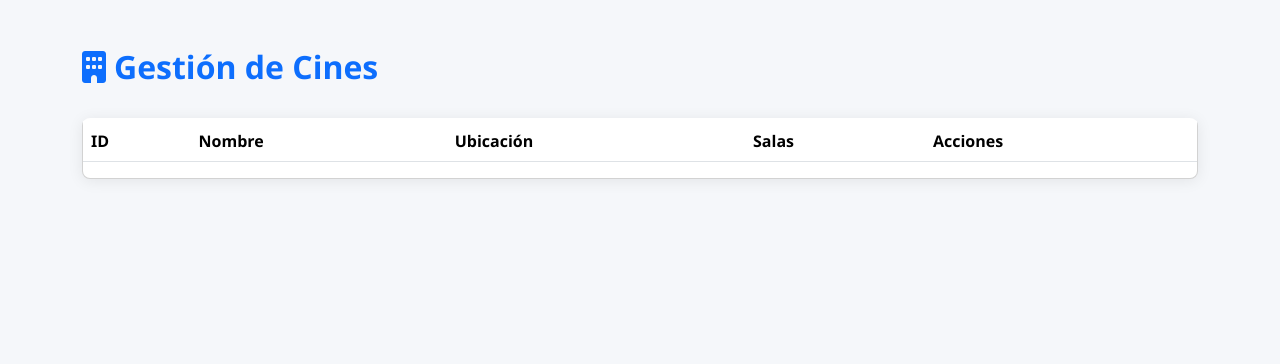
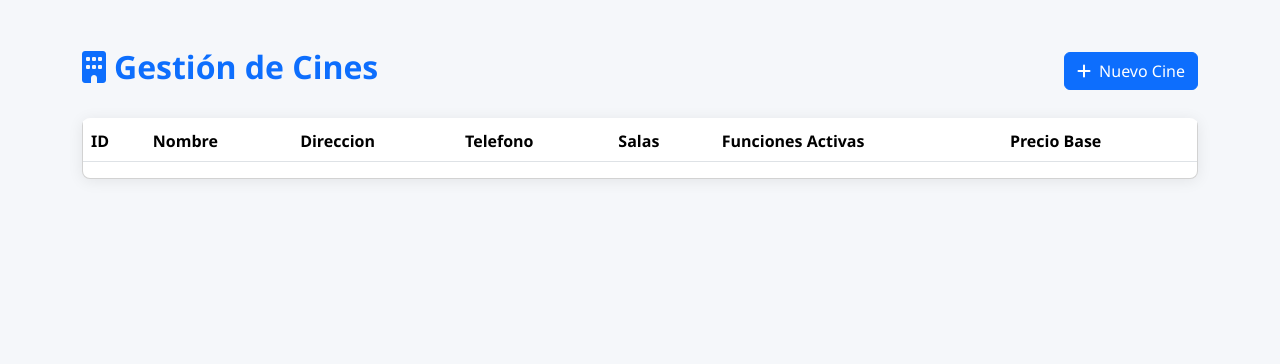
Before and after one commit to Draklob/FlaskCine, a Flask app: page /admin/cines in a window 1280 px wide. Shown: the part 56-420 px from the top of the page. Run offline with Flask 3, Linux system fonts and the light colour scheme; data that the repository does not hold is empty.

Commit message:
Ya muestra todo bien en el dashboard.
Algun error hay que no esta insertando los cines, con el metodo get y post.

```diff
--- a/app.py
+++ b/app.py
@@ -13,6 +13,7 @@ def iniciar_base_datos():
     #listar_base_datos()
 
 app = Flask(__name__)
+app.secret_key = '716f1373b77d0ac5498ee3d9ad8888875b1df7ffe57afc362b915bd'
 CORS(app)
 
 @app.route("/api/info_peli/<int:id_pelicula>")
--- a/routes/admin_routes.py
+++ b/routes/admin_routes.py
@@ -6,6 +6,30 @@ from flask_caching import Cache
 from crear_datos_cine import conectar_base_datos_cine
 
 cache = Cache()
+
+def insertar_registro(tabla, datos: dict):
+    try:
+        conexion = conectar_base_datos_cine()
+        cursor = conexion.cursor()
+
+        columnas = ', '.join(datos.keys())
+        placeholders = ', '.join(['%s'] * len(datos))
+        print("Insertando cine...")
+        print(datos)
+        query = f"INSERT INTO {tabla} ({columnas}) VALUES ({placeholders})"
+        cursor.execute(query, datos.values())
+        conexion.commit()
+        return cursor.lastrowid
+
+    except Exception as e:
+        print(f"Error: {e}")
+        return None
+
+    finally:
+        if conexion.is_connected():
+            print("Cine agregado!!")
+            cursor.close()
+            conexion.close()
 
 def conectar_base_datos_con_SQL(sql):
     conexion = conectar_base_datos_cine()
@@ -34,17 +58,18 @@ def get_peliculas_cache():
 def get_funciones_cache():
     sql = """
         SELECT
-        p.titulo,
-        GROUP_CONCAT(CONCAT(s.numero, ' a las ', TIME_FORMAT(f.fecha_hora,'%H:%i')) ORDER BY f.fecha_hora ASC SEPARATOR '; ') AS horarios
-    FROM
-        cines c
-        INNER JOIN salas s ON c.id_cine = s.id_cine
-        INNER JOIN funciones f ON s.id_sala = f.id_sala
-        INNER JOIN peliculas p ON f.id_pelicula = p.id_pelicula
-    GROUP BY
-        p.id_pelicula, p.titulo, p.duracion
-    ORDER BY
-        p.año, p.titulo, MIN(f.fecha_hora);
+            c.nombre,
+            p.titulo,
+            GROUP_CONCAT(CONCAT(s.numero, ' a las ', TIME_FORMAT(f.fecha_hora,'%H:%i')) ORDER BY f.fecha_hora ASC SEPARATOR '; ') AS horarios
+        FROM
+            cines c
+            INNER JOIN salas s ON c.id_cine = s.id_cine
+            INNER JOIN funciones f ON s.id_sala = f.id_sala
+            INNER JOIN peliculas p ON f.id_pelicula = p.id_pelicula
+        GROUP BY
+            c.id_cine ,p.id_pelicula, p.titulo, p.duracion
+        ORDER BY
+            c.nombre, MIN(f.fecha_hora), p.titulo, p.año;
     """
     funciones = conectar_base_datos_con_SQL(sql)
 
@@ -65,60 +90,86 @@ def get_funciones_cache():
             sala = funcion_split[0]
             # Guardamos la hora de la sesion
             hora = funcion_split[1]
-            # Comprobamos que si ya existe, de ser asi le introducimos la siguiente hora de la funcion de esa peli.
-            if funcion.get(sala):
-                funcion[sala].append(hora)
+            if not funcion.get('sala'):
+                funcion['sala'] = sala
+
+            if not funcion.get('hora'):
+                funcion['hora'] = [hora]
             else:
-                # Si aun no existe esa sala registrada, guardamos la sala y la primera hora de esa sala
-                funcion[sala] = [hora]
-
-        print(funcion)
-
-        # Guardamos la sala en la que se reproduce
-        sala = ""
-        # if i < len(sesiones):
-        #     sala = sesiones[i][:7].strip()
-        #
-
-        # salas_horas = {}
-        # for horario in horarios:
-        #     horario = horario.strip()
-        #     if not horario:
-        #         continue
-        #
-        #     partes = horario.split(' a las ')
-        #     if len(partes) != 2:
-        #         continue
-        #
-        #     sala = partes[0].strip()
-        #     hora = partes[1].strip()
-        #
-        #     if sala not in salas_horas:
-        #         salas_horas[sala] = []
-        #     salas_horas[sala].append(hora)
-        # print(salas_horas)
+                funcion['hora'].append(hora)
 
     print(funciones)
 
-    return ""
+    return funciones
 
 @admin_bp.route('/dashboard')
-
 def dashboard():
     return render_template('admin/dashboard.html', cines= get_cines_cache(), pelis= get_peliculas_cache(), funciones= get_funciones_cache(), now = datetime.now())
 
 @admin_bp.route('/cines')
 def cines():
     # Lógica para obtener cines de la base de datos
-    return render_template('admin/cines.html')
+    sql = """
+    SELECT
+        c.id_cine, c.nombre, c.direccion, c.telefono,c.precio_base,
+        COUNT(DISTINCT s.id_sala) AS num_salas,
+        COUNT(DISTINCT f.id_funcion) AS num_funciones
+    FROM
+        cines c
+        LEFT JOIN salas s ON c.id_cine = s.id_cine
+        LEFT JOIN funciones f ON s.id_sala = f.id_sala
+    GROUP BY
+        c.id_cine,
+        c.nombre,
+        c.direccion,
+        c.telefono,
+        c.precio_base
+    ORDER BY
+        c.id_cine;
+    """
+    cines = conectar_base_datos_con_SQL(sql)
 
+    return render_template('admin/cines.html', cines = cines)
+
+@admin_bp.route('/cines/formulario')
+def gestionar_cines():
+    return render_template('admin/form_cines.html')
+
+@admin_bp.route('/cines/nuevo', methods=['GET', 'POST'])
+def nuevo_cine():
+    print(request.method)
+    if request.method == 'POST':
+        nombre = request.form['nombre']
+        direccion = request.form['direccion']
+        telefono = request.form['telefono']
+        precio_base = request.form['precio_base']
+
+        # Validaciones
+        if not nombre or not precio_base:
+            flash('Nombre y precio base son obligatorios', 'danger')
+            return redirect(url_for('cines.nuevo_cine'))
+        try:
+            precio_base = float(precio_base)
+            if precio_base < 0:
+                flash('El precio base no puede ser negativo', 'danger')
+                return redirect(url_for('cines.nuevo_cine'))
+        except ValueError:
+            flash('El precio debe ser un numero valida', 'danger')
+            return redirect(url_for('cines.nuevo_cine'))
+
+        datos_cine = { 'nombre': nombre, 'direccion': direccion, 'telefono': telefono, 'precio_base': precio_base }
+        insertar_registro('cines', datos_cine)
+
+        flash('Cine agregado correctamente', 'success')
+        return redirect(url_for('admin.dashboard'))
+
+    return render_template('admin/form_cines.html')
 
 # Rutas similares para películas y funciones
 @admin_bp.route('/admin/peliculas')
-def admin_peliculas():
+def peliculas():
     return render_template('admin/peliculas.html')
 
-
 @admin_bp.route('/admin/funciones')
-def admin_funciones():
+def funciones():
     return render_template('admin/funciones.html')
--- a/templates/admin/cines.html
+++ b/templates/admin/cines.html
@@ -7,9 +7,9 @@
     <h2 class="fw-bold text-primary">
         <i class="fas fa-building me-2"></i>Gestión de Cines
     </h2>
-{#    <a href="{{ url_for('admin.agregar_cine') }}" class="btn btn-primary">#}
-{#        <i class="fas fa-plus me-1"></i> Nuevo Cine#}
-{#    </a>#}
+    <a href="{{ url_for('admin.gestionar_cines') }}" class="btn btn-primary">
+        <i class="fas fa-plus me-1"></i> Nuevo Cine
+    </a>
 </div>
 
 <div class="card">
@@ -20,18 +20,23 @@
                     <tr>
                         <th>ID</th>
                         <th>Nombre</th>
-                        <th>Ubicación</th>
+                        <th>Direccion</th>
+                        <th>Telefono</th>
                         <th>Salas</th>
-                        <th>Acciones</th>
+                        <th>Funciones Activas</th>
+                        <th>Precio Base</th>
                     </tr>
                 </thead>
                 <tbody>
                     {% for cine in cines %}
                     <tr>
-                        <td>{{ cine.id }}</td>
+                        <td>{{ cine.id_cine }}</td>
                         <td>{{ cine.nombre }}</td>
-                        <td>{{ cine.ciudad }}</td>
-                        <td>{{ cine.salas|length }}</td>
+                        <td>{{ cine.direccion }}</td>
+                        <td>{{ cine.telefono }}</td>
+                        <td>{{ cine.num_salas }}</td>
+                        <td>{{ cine.num_funciones }}</td>
+                        <td>{{ cine.precio_base }}</td>
                         <td>
                             <div class="btn-group">
                                 <a href="#" class="btn btn-sm btn-outline-primary">
```
Also changed, not shown: templates/admin/dashboard.html (+13 -10 lines), templates/admin/form_cines.html (added, +49 -0 lines).
